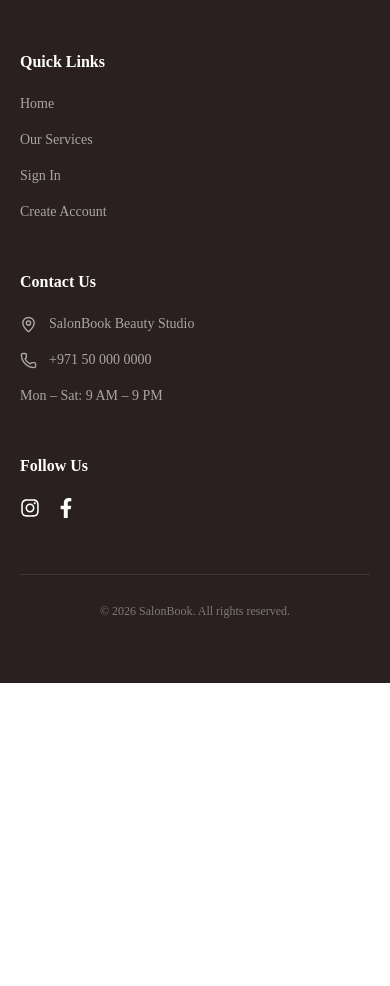
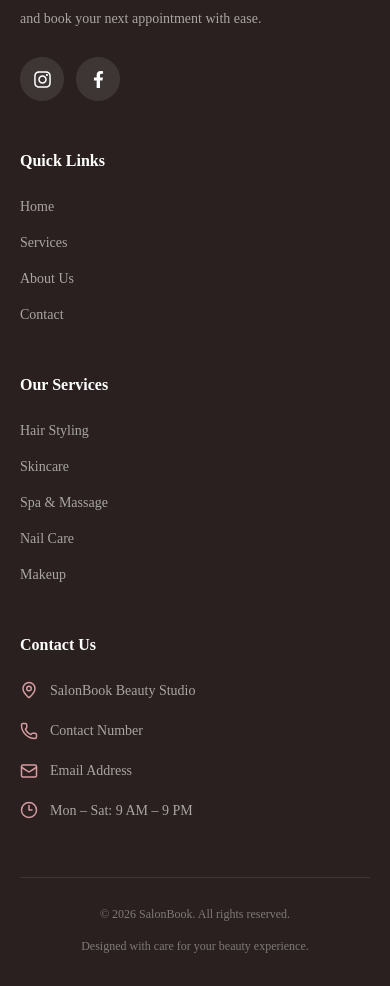
Before and after one commit to hafizul1997/salonbook-client, a Next.js app: page / in a window 390 px wide. Shown: the part 7685-8671 px from the top of the page. Before the commit the page ends 8368 px from the top, so only its background shows below. Built offline with nearby package versions, Linux system fonts and the light colour scheme.

Commit message:
feat: add responsive homepage footer

```diff
--- a/src/app/page.tsx
+++ b/src/app/page.tsx
@@ -5,6 +5,7 @@ import FeaturedServices from "@/components/home/featured-services";
 import About from "@/components/home/about";
 import Testimonials from "@/components/home/testimonials";
 import CTA from "@/components/home/cta";
+import Footer from "@/components/home/footer";
 import { FaInstagram, FaFacebookF } from "react-icons/fa";
 import Link from "next/link";
 import {
@@ -82,107 +83,7 @@ export default function HomePage() {
 
       {/* ================= FOOTER ================= */}
 
-      <footer
-        id="contact"
-        className="bg-[#29201F] px-5 py-16 text-white"
-      >
-
-        <div className="mx-auto grid max-w-7xl gap-12 sm:grid-cols-2 lg:grid-cols-4">
-
-          {/* Brand */}
-
-          <div>
-
-            <Link href="/" className="text-2xl font-bold">
-              Salon<span className="text-[#D69BA1]">Book.</span>
-            </Link>
-
-            <p className="mt-5 max-w-xs text-sm leading-7 text-white/60">
-              Your destination for premium beauty, wellness and
-              unforgettable salon experiences.
-            </p>
-
-          </div>
-
-          {/* Quick Links */}
-
-          <div>
-
-            <h3 className="font-semibold">Quick Links</h3>
-
-            <div className="mt-5 flex flex-col gap-4 text-sm text-white/60">
-
-              <Link href="/">Home</Link>
-              <Link href="/services">Our Services</Link>
-              <Link href="/sign-in">Sign In</Link>
-              <Link href="/sign-up">Create Account</Link>
-
-            </div>
-
-          </div>
-
-          {/* Contact */}
-
-          <div>
-
-            <h3 className="font-semibold">Contact Us</h3>
-
-            <div className="mt-5 flex flex-col gap-4 text-sm text-white/60">
-
-              <p className="flex items-center gap-3">
-                <MapPin size={17} />
-                SalonBook Beauty Studio
-              </p>
-
-              <p className="flex items-center gap-3">
-                <Phone size={17} />
-                +971 50 000 0000
-              </p>
-
-              <p>Mon – Sat: 9 AM – 9 PM</p>
-
-            </div>
-
-          </div>
-
-          {/* Social Links */}
-
-          <div>
-
-            <h3 className="font-semibold">Follow Us</h3>
-
-            <div className="mt-5 flex gap-4">
-<a
-  href="https://instagram.com"
-  target="_blank"
-  rel="noopener noreferrer"
-  aria-label="Instagram"
->
-  <FaInstagram size={20} />
-</a>
-
-<a
-  href="https://facebook.com"
-  target="_blank"
-  rel="noopener noreferrer"
-  aria-label="Facebook"
->
-  <FaFacebookF size={20} />
-</a>
-
-            </div>
-
-          </div>
-
-        </div>
-
-        {/* Copyright */}
-
-        <div className="mx-auto mt-14 max-w-7xl border-t border-white/10 pt-7 text-center text-xs text-white/40">
-          © 2026 SalonBook. All rights reserved.
-        </div>
-
-      </footer>
+      <Footer />
 
     </main>
   );
--- /dev/null
+++ b/src/components/home/footer.tsx
@@ -0,0 +1,151 @@
+
+import Link from "next/link";
+import {
+  MapPin,
+  Phone,
+  Mail,
+  Clock3,
+  Scissors,
+} from "lucide-react";
+import { FaInstagram, FaFacebookF } from "react-icons/fa";
+
+const quickLinks = [
+  { name: "Home", href: "/" },
+  { name: "Services", href: "/services" },
+  { name: "About Us", href: "/#about" },
+  { name: "Contact", href: "/#contact" },
+];
+
+const serviceLinks = [
+  "Hair Styling",
+  "Skincare",
+  "Spa & Massage",
+  "Nail Care",
+  "Makeup",
+];
+
+export default function Footer() {
+  return (
+    <footer
+      id="contact"
+      className="bg-[#29201F] px-5 pt-16 pb-8 text-white lg:px-8"
+    >
+      <div className="mx-auto grid max-w-7xl gap-12 sm:grid-cols-2 lg:grid-cols-4">
+
+        {/* BRAND */}
+        <div>
+          <Link
+            href="/"
+            className="inline-flex items-center gap-2 text-2xl font-bold"
+          >
+            <Scissors size={24} className="text-[#D69BA1]" />
+            Salon<span className="text-[#D69BA1]">Book.</span>
+          </Link>
+
+          <p className="mt-5 max-w-xs text-sm leading-7 text-white/60">
+            Your destination for premium beauty, wellness and
+            unforgettable salon experiences. Discover our services
+            and book your next appointment with ease.
+          </p>
+
+          {/* SOCIAL MEDIA */}
+          <div className="mt-6 flex gap-3">
+            <a
+              href="https://www.instagram.com/"
+              target="_blank"
+              rel="noopener noreferrer"
+              aria-label="Visit Instagram"
+              className="flex h-11 w-11 items-center justify-center rounded-full bg-white/10 transition hover:bg-[#81434F]"
+            >
+              <FaInstagram size={19} />
+            </a>
+
+            <a
+              href="https://www.facebook.com/"
+              target="_blank"
+              rel="noopener noreferrer"
+              aria-label="Visit Facebook"
+              className="flex h-11 w-11 items-center justify-center rounded-full bg-white/10 transition hover:bg-[#81434F]"
+            >
+              <FaFacebookF size={17} />
+            </a>
+          </div>
+        </div>
+
+        {/* QUICK LINKS */}
+        <div>
+          <h3 className="font-semibold">Quick Links</h3>
+
+          <div className="mt-6 flex flex-col gap-4 text-sm text-white/60">
+            {quickLinks.map((link) => (
+              <Link
+                key={link.name}
+                href={link.href}
+                className="transition hover:translate-x-1 hover:text-white"
+              >
+                {link.name}
+              </Link>
+            ))}
+          </div>
+        </div>
+
+        {/* SERVICES */}
+        <div>
+          <h3 className="font-semibold">Our Services</h3>
+
+          <div className="mt-6 flex flex-col gap-4 text-sm text-white/60">
+            {serviceLinks.map((service) => (
+              <Link
+                key={service}
+                href={`/services?category=${encodeURIComponent(service)}`}
+                className="transition hover:translate-x-1 hover:text-white"
+              >
+                {service}
+              </Link>
+            ))}
+          </div>
+        </div>
+
+        {/* CONTACT INFORMATION */}
+        <div>
+          <h3 className="font-semibold">Contact Us</h3>
+
+          <div className="mt-6 flex flex-col gap-5 text-sm text-white/60">
+
+            <div className="flex items-start gap-3">
+              <MapPin size={18} className="shrink-0 text-[#D69BA1]" />
+              <p>SalonBook Beauty Studio</p>
+            </div>
+
+            <div className="flex items-center gap-3">
+              <Phone size={18} className="shrink-0 text-[#D69BA1]" />
+              <p>Contact Number</p>
+            </div>
+
+            <div className="flex items-center gap-3">
+              <Mail size={18} className="shrink-0 text-[#D69BA1]" />
+              <p>Email Address</p>
+            </div>
+
+            <div className="flex items-start gap-3">
+              <Clock3 size={18} className="shrink-0 text-[#D69BA1]" />
+              <p>Mon – Sat: 9 AM – 9 PM</p>
+            </div>
+
+          </div>
+        </div>
+      </div>
+
+      {/* COPYRIGHT */}
+      <div className="mx-auto mt-14 flex max-w-7xl flex-col items-center justify-between gap-4 border-t border-white/10 pt-7 text-center text-xs text-white/40 sm:flex-row">
+        <p>
+          © 2026 SalonBook. All rights reserved.
+        </p>
+
+        <p>
+          Designed with care for your beauty experience.
+        </p>
+      </div>
+    </footer>
+  );
+}
```
